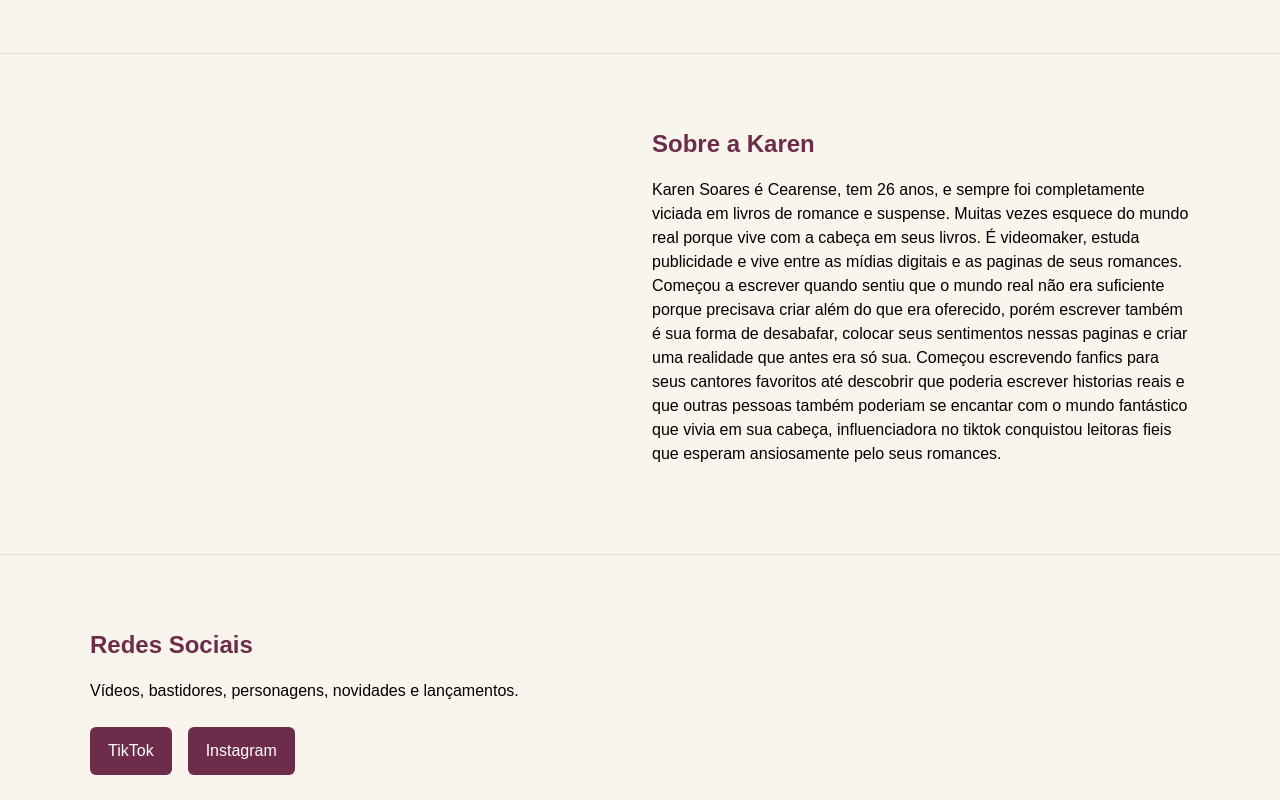
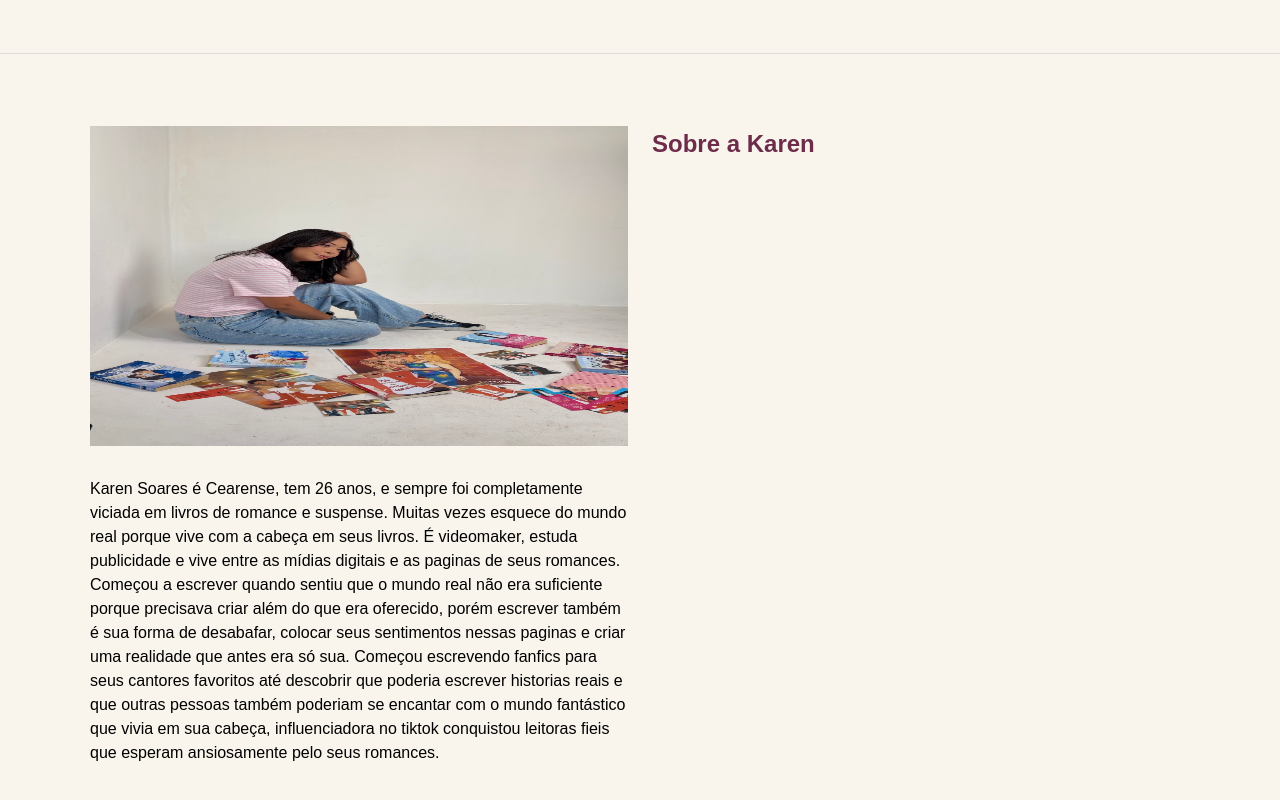
Before and after one commit to saraliivia19-prog/Karen-Soares-Escritora, a plain HTML site: page index.html in a window 1280 px wide. Shown: the part 4040-4840 px from the top of the page. Drawn offline with Linux system fonts and the light colour scheme.

Commit message:
Update index.html

```diff
--- a/index.html
+++ b/index.html
@@ -468,10 +468,12 @@ Friends to lovers, slow burn e um bad boy tatuado que pode mudar a vida da garot
         <div class="grid grid-2">
 
             <div>
-                <div class="karen-soares-foto.png.jpg.PNG"></div>
-            </div>
 
-            <div>
+    <img src="img/karen-soares-foto.png.jpg.PNG"
+         alt="Foto da autora Karen Soares"
+         class="author-image">
+
+</div>
 
                 <h2>Sobre a Karen</h2>
 
```
